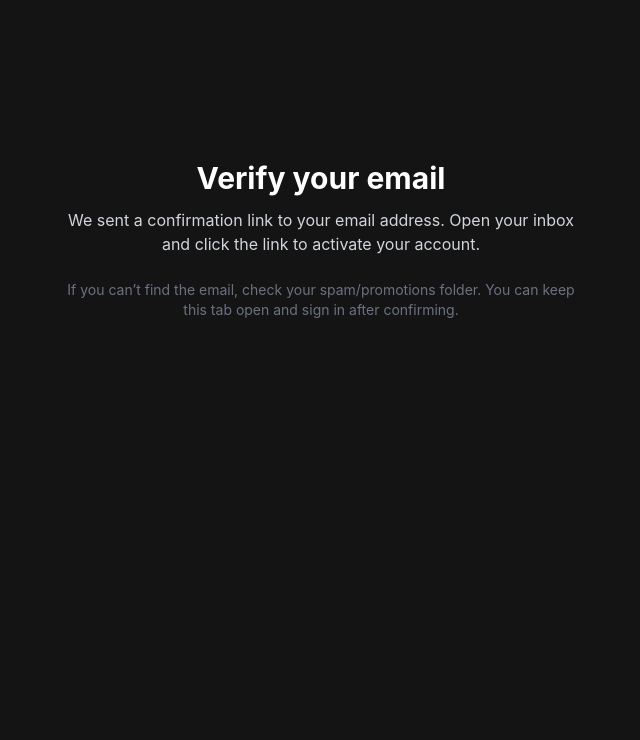
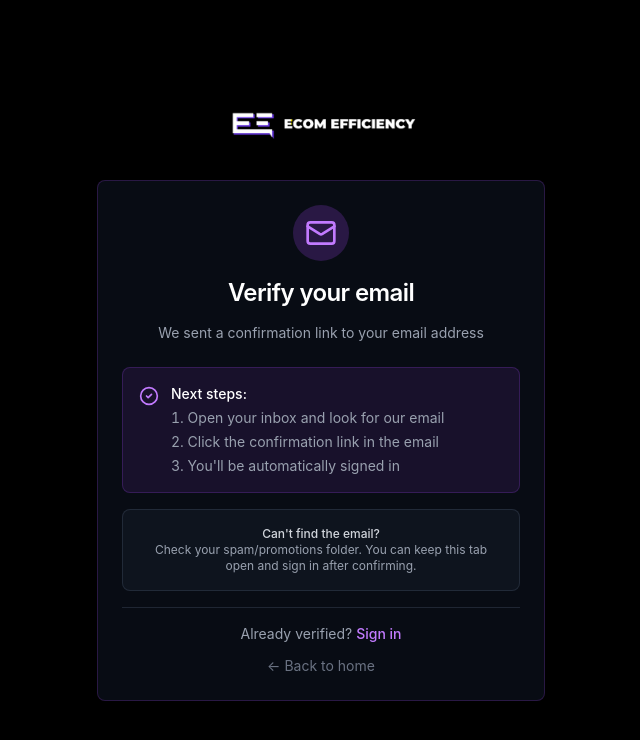
Before and after one commit to antoine78910/ecomefficiency, a Next.js app in the folder next/: page /verify-email in a window 1280 px wide. Shown: the top 740 px of the page, without its empty margins (319-959 px from the left). Built offline with nearby package versions, Linux system fonts and the light colour scheme.

Commit message:
fix(signup): improve loader visibility, fix redirect to verify-email, and update verify-email page design to match sign-up

```diff
--- a/next/src/app/(auth)/verify-email/page.tsx
+++ b/next/src/app/(auth)/verify-email/page.tsx
@@ -1,15 +1,82 @@
 "use client";
 import React from "react";
+import { Card, CardContent, CardDescription, CardHeader, CardTitle } from "@/components/ui/card";
+import Link from "next/link";
+import { Mail, CheckCircle2 } from "lucide-react";
 
 export default function VerifyEmailPage() {
   const params = new URLSearchParams(typeof window !== 'undefined' ? window.location.search : '')
   const email = params.get('email') || ''
+
   return (
-    <div className="min-h-[60vh] flex items-center justify-center px-6">
-      <div className="max-w-lg w-full text-center">
-        <h1 className="text-2xl md:text-3xl font-bold text-white mb-3">Verify your email</h1>
-        <p className="text-gray-300 mb-6">We sent a confirmation link {email ? <>to <span className="text-white font-medium">{email}</span></> : 'to your email address'}. Open your inbox and click the link to activate your account.</p>
-        <p className="text-sm text-gray-500">If you can’t find the email, check your spam/promotions folder. You can keep this tab open and sign in after confirming.</p>
+    <div className="min-h-screen bg-black flex items-center justify-center p-4">
+      <div className="w-full max-w-md">
+        {/* Logo */}
+        <div className="text-center mb-8">
+          <img
+            src="/ecomefficiency.png"
+            alt="Ecom Efficiency Logo"
+            className="h-12 w-auto mx-auto mb-4"
+          />
+        </div>
+
+        <Card className="bg-gray-900/50 border border-purple-500/20 backdrop-blur-sm">
+          <CardHeader className="text-center">
+            <div className="flex justify-center mb-4">
+              <div className="rounded-full bg-purple-500/20 p-3">
+                <Mail className="h-8 w-8 text-purple-400" />
+              </div>
+            </div>
+            <CardTitle className="text-white text-2xl">Verify your email</CardTitle>
+            <CardDescription className="text-gray-400 mt-2">
+              We sent a confirmation link {email ? (
+                <>to <span className="text-white font-medium">{email}</span></>
+              ) : (
+                'to your email address'
+              )}
+            </CardDescription>
+          </CardHeader>
+          <CardContent className="space-y-4">
+            <div className="bg-purple-500/10 border border-purple-500/20 rounded-lg p-4">
+              <div className="flex items-start gap-3">
+                <CheckCircle2 className="h-5 w-5 text-purple-400 mt-0.5 flex-shrink-0" />
+                <div className="text-sm text-gray-300">
+                  <p className="font-medium text-white mb-1">Next steps:</p>
+                  <ol className="list-decimal list-inside space-y-1 text-gray-400">
+                    <li>Open your inbox and look for our email</li>
+                    <li>Click the confirmation link in the email</li>
+                    <li>You'll be automatically signed in</li>
+                  </ol>
+                </div>
+              </div>
+            </div>
+
+            <div className="bg-gray-800/30 rounded-lg p-4 border border-gray-700/50">
+              <p className="text-xs text-gray-400 text-center">
+                <span className="font-medium text-gray-300">Can't find the email?</span>
+                <br />
+                Check your spam/promotions folder. You can keep this tab open and sign in after confirming.
+              </p>
+            </div>
+
+            <div className="pt-4 border-t border-gray-700/50">
+              <div className="text-center space-y-3">
+                <p className="text-sm text-gray-400">
+                  Already verified?{" "}
+                  <Link href="/sign-in" className="text-purple-400 hover:text-purple-300 font-medium transition-colors">
+                    Sign in
+                  </Link>
+                </p>
+                <Link
+                  href="/"
+                  className="block text-sm text-gray-500 hover:text-gray-400 transition-colors"
+                >
+                  ← Back to home
+                </Link>
+              </div>
+            </div>
+          </CardContent>
+        </Card>
       </div>
     </div>
   );
--- a/next/src/screens/SignUp.tsx
+++ b/next/src/screens/SignUp.tsx
@@ -152,20 +152,29 @@ const SignUp = () => {
           description: "We sent a verification link to your email address",
         });
 
-        // Redirect to verification page - use router for same domain, window.location for cross-domain
+        // Redirect to verification page - always use window.location for reliable redirect
+        const protocol = window.location.protocol;
         const hostname = window.location.hostname;
+        const port = window.location.port ? `:${window.location.port}` : '';
 
-        // If already on app subdomain or localhost, use Next.js router
+        let verifyUrl;
         if (hostname.startsWith('app.') || hostname === 'localhost' || hostname === '127.0.0.1' || hostname === 'app.localhost') {
-          router.push(`/verify-email?email=${encodeURIComponent(email)}`);
+          // Same domain - use relative path
+          verifyUrl = `/verify-email?email=${encodeURIComponent(email)}`;
         } else {
-          // Redirect to app subdomain for production (cross-domain, must use window.location)
-          const protocol = window.location.protocol;
-          const port = window.location.port ? `:${window.location.port}` : '';
+          // Cross-domain - redirect to app subdomain
           const cleanHost = hostname.replace(/^www\./, '');
-          const appOrigin = `${protocol}//app.${cleanHost}${port}`;
-          window.location.href = `${appOrigin}/verify-email?email=${encodeURIComponent(email)}`;
+          verifyUrl = `${protocol}//app.${cleanHost}${port}/verify-email?email=${encodeURIComponent(email)}`;
         }
+
+        // Use setTimeout to ensure loader is visible before redirect
+        // Don't reset isLoading here - let it stay true during redirect
+        setTimeout(() => {
+          window.location.href = verifyUrl;
+        }, 300);
+      } else {
+        // Error case - reset loading state
+        setIsLoading(false);
       }
     } catch (error: any) {
       toast({
@@ -173,7 +182,6 @@ const SignUp = () => {
         description: error?.message ?? "An unexpected error occurred",
         variant: "destructive",
       });
-    } finally {
       setIsLoading(false);
     }
   };
```
